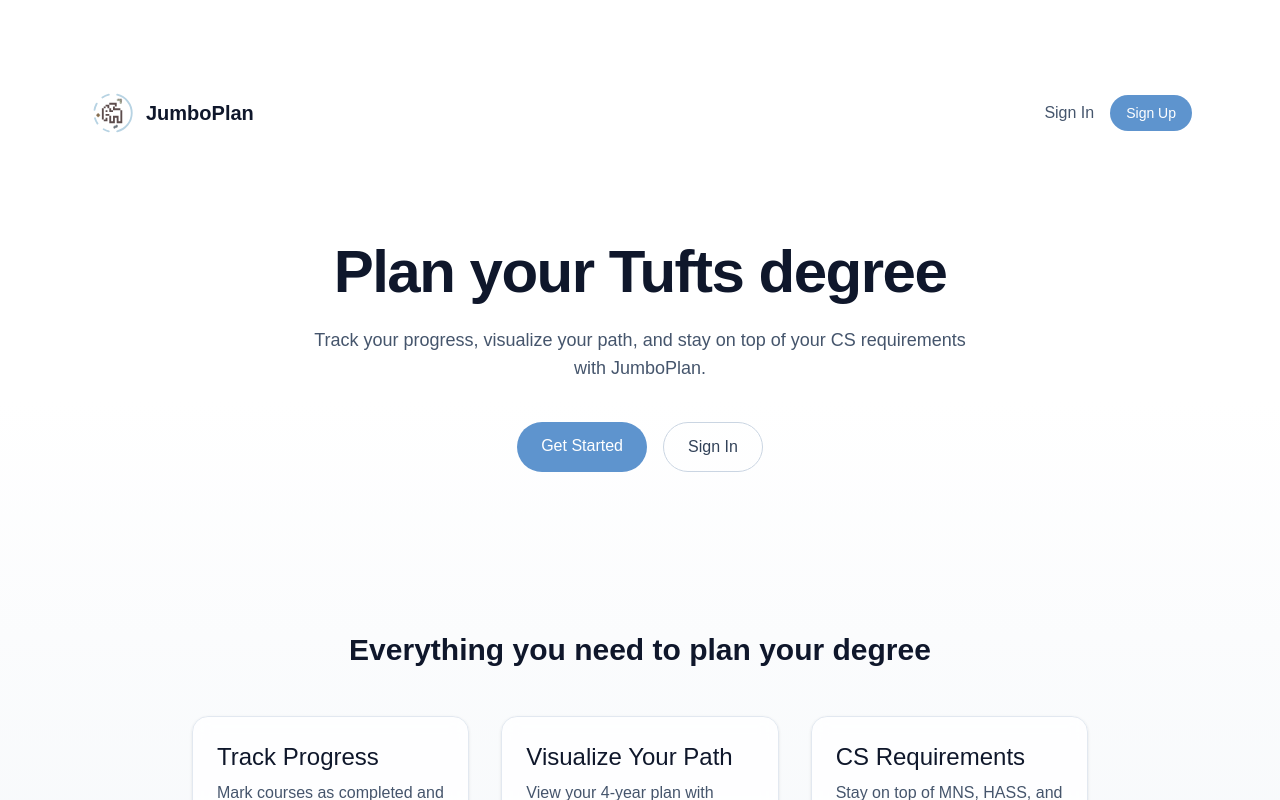
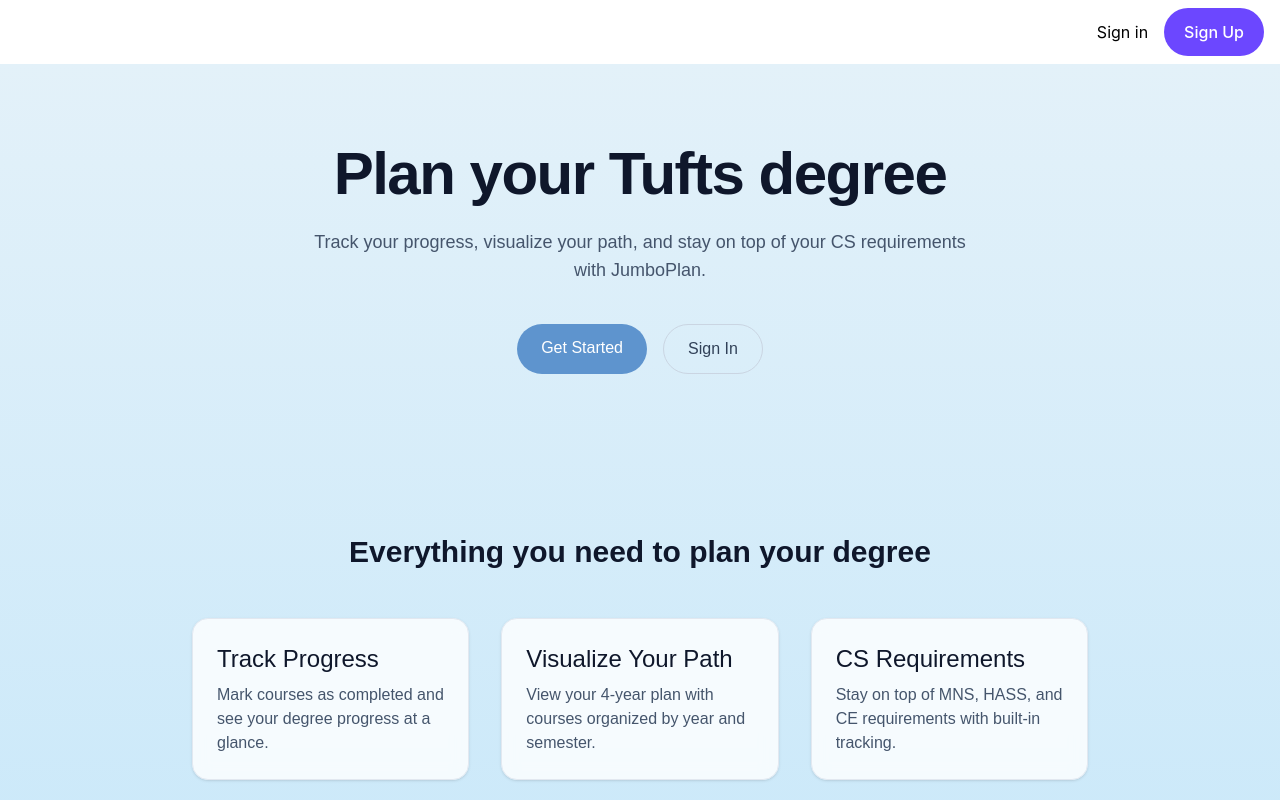
Before and after one commit to nnh1125/JumboPlan, a Next.js app: page / in a window 1280 px wide. Shown: the top 800 px of the page. Built offline with nearby package versions, Linux system fonts and the light colour scheme; no server answers; a web font is replaced by a local one.

Commit message:
fixed styling and bugs

```diff
--- a/src/app/onboarding/page.tsx
+++ b/src/app/onboarding/page.tsx
@@ -1,4 +1,4 @@
-'use client'
+"use client";
 import { useRouter } from "next/dist/client/components/navigation";
 import { useState } from "react";
 
--- a/src/app/page.tsx
+++ b/src/app/page.tsx
@@ -13,19 +13,17 @@
   // Not signed in -> show marketing landing (or redirect to sign-in)
   if (!userId) {
     return (
-      <main className="min-h-screen bg-white text-slate-900">
-      {/* Soft background */}
+      <main className="min-h-screen bg-white text-slate-900" style={{ background: "linear-gradient(180deg, #E3F1F9 0%, #BAE3FA 100%)" }}>
+{/*
       <div className="pointer-events-none fixed inset-0 overflow-hidden">
         <div className="absolute -top-48 left-1/2 h-[520px] w-[520px] -translate-x-1/2 rounded-full bg-sky-200/50 blur-3xl" />
         <div className="absolute top-28 -left-24 h-[420px] w-[420px] rounded-full bg-indigo-200/40 blur-3xl" />
         <div className="absolute bottom-0 right-0 h-[520px] w-[520px] rounded-full bg-cyan-200/40 blur-3xl" />
-        <div className="absolute inset-0 bg-gradient-to-b from-white via-white to-slate-50" />
-      </div>
+        <div className="absolute inset-0 max-h-[10vh] bg-gradient-to-b from-white/40 via-transparent to-slate-50/60" />
+      </div> */}
 
       {/* Content */}
       <div className="relative mx-auto max-w-6xl px-6">
-        <Nav />
-
         <Hero />
 
         <Features />
--- a/src/components/landing/Nav.tsx
+++ b/src/components/landing/Nav.tsx
@@ -5,16 +5,16 @@
     <nav className="flex items-center justify-between py-6">
       <div className="flex items-center gap-2">
         <svg width="50" height="50" viewBox="0 0 270 270" fill="none" xmlns="http://www.w3.org/2000/svg">
-          <path d="M112.5 233.741C102.71 231.511 93.3076 227.837 84.5995 222.84M157.5 36.2588C179.866 41.3671 199.836 53.9178 214.139 71.8561C228.443 89.7944 236.232 112.057 236.232 135C236.232 157.943 228.443 180.206 214.139 198.144C199.836 216.082 179.866 228.633 157.5 233.741M51.5133 192.296C45.3831 183.377 40.7227 173.532 37.7095 163.136M35.1445 118.125C36.9445 107.438 40.4095 97.3125 45.2695 88.0313L47.1708 84.6M77.7033 51.5138C88.2355 44.2787 100.042 39.1026 112.5 36.2588" stroke="#B7D3E3" stroke-width="10" stroke-linecap="round" stroke-linejoin="round"/>
-          <path d="M180.25 68.25L180.25 75.75L172.75 75.75L172.75 68.25L180.25 68.25Z" fill="#D7F1C5" stroke="#5C4C4C" stroke-width="2" stroke-linecap="round" stroke-linejoin="round"/>
-          <path d="M180.25 75.75L180.25 83.25L172.75 83.25L172.75 75.75L180.25 75.75Z" fill="#D7F1C5" stroke="#5C4C4C" stroke-width="2" stroke-linecap="round" stroke-linejoin="round"/>
-          <path d="M180.25 60.75L180.25 68.25L172.75 68.25L172.75 60.75L180.25 60.75Z" fill="#D7F1C5" stroke="#5C4C4C" stroke-width="2" stroke-linecap="round" stroke-linejoin="round"/>
-          <path d="M172.75 60.75L172.75 68.25L165.25 68.25L165.25 60.75L172.75 60.75Z" fill="#D7F1C5" stroke="#5C4C4C" stroke-width="2" stroke-linecap="round" stroke-linejoin="round"/>
-          <path d="M165.25 60.75L165.25 68.25L157.75 68.25L157.75 60.75L165.25 60.75Z" fill="#D7F1C5" stroke="#5C4C4C" stroke-width="2" stroke-linecap="round" stroke-linejoin="round"/>
+          <path d="M112.5 233.741C102.71 231.511 93.3076 227.837 84.5995 222.84M157.5 36.2588C179.866 41.3671 199.836 53.9178 214.139 71.8561C228.443 89.7944 236.232 112.057 236.232 135C236.232 157.943 228.443 180.206 214.139 198.144C199.836 216.082 179.866 228.633 157.5 233.741M51.5133 192.296C45.3831 183.377 40.7227 173.532 37.7095 163.136M35.1445 118.125C36.9445 107.438 40.4095 97.3125 45.2695 88.0313L47.1708 84.6M77.7033 51.5138C88.2355 44.2787 100.042 39.1026 112.5 36.2588" stroke="#B7D3E3" strokeWidth="10" strokeLinecap="round" strokeLinejoin="round"/>
+          <path d="M180.25 68.25L180.25 75.75L172.75 75.75L172.75 68.25L180.25 68.25Z" fill="#D7F1C5" stroke="#5C4C4C" strokeWidth="2" strokeLinecap="round" strokeLinejoin="round"/>
+          <path d="M180.25 75.75L180.25 83.25L172.75 83.25L172.75 75.75L180.25 75.75Z" fill="#D7F1C5" stroke="#5C4C4C" strokeWidth="2" strokeLinecap="round" strokeLinejoin="round"/>
+          <path d="M180.25 60.75L180.25 68.25L172.75 68.25L172.75 60.75L180.25 60.75Z" fill="#D7F1C5" stroke="#5C4C4C" strokeWidth="2" strokeLinecap="round" strokeLinejoin="round"/>
+          <path d="M172.75 60.75L172.75 68.25L165.25 68.25L165.25 60.75L172.75 60.75Z" fill="#D7F1C5" stroke="#5C4C4C" strokeWidth="2" strokeLinecap="round" strokeLinejoin="round"/>
+          <path d="M165.25 60.75L165.25 68.25L157.75 68.25L157.75 60.75L165.25 60.75Z" fill="#D7F1C5" stroke="#5C4C4C" strokeWidth="2" strokeLinecap="round" strokeLinejoin="round"/>
           <path d="M140 212H146V218H140V212ZM152 200H158V206H152V200ZM152 206H158V212H152V206ZM146 206H152V212H146V206ZM140 206H146V212H140V206Z" fill="#82CDEA"/>
-          <path d="M140 212H146M140 212V218H146V212M140 212V206H146M146 212H152M146 212V206M158 206V200H152V206M158 206H152M158 206V212H152M152 206V212M152 206H146" stroke="#5C4C4C" stroke-width="2" stroke-linecap="round" stroke-linejoin="round"/>
+          <path d="M140 212H146M140 212V218H146V212M140 212V206H146M146 212H152M146 212V206M158 206V200H152V206M158 206H152M158 206V212H152M152 206V212M152 206H146" stroke="#5C4C4C" strokeWidth="2" strokeLinecap="round" stroke-linejoin="round"/>
           <path d="M52 144H58V150H52V144ZM58 144H64V150H58V144ZM46 144H52V150H46V144ZM52 150H58V156H52V150ZM52 138H58V144H52V138Z" fill="#EEBE4F"/>
-          <path d="M52 144H58M52 144V150M52 144H46V150H52M52 144V138H58V144M58 144V150M58 144H64V150H58M58 150H52M58 150V156H52V150" stroke="#5C4C4C" stroke-width="2" stroke-linecap="round" stroke-linejoin="round"/>
+          <path d="M52 144H58M52 144V150M52 144H46V150H52M52 144V138H58V144M58 144V150M58 144H64V150H58M58 150H52M58 150V156H52V150" stroke="#5C4C4C" strokeWidth="2" stroke-linecap="round" stroke-linejoin="round"/>
           <path d="M115 190H145V160H155V190H185V120H175V180H165V150H135V180H125V150H115V190ZM85 180H105V160H95V170H85V180ZM75 170H85V110H75V170ZM95 150H115V140H95V150ZM95 130H105V120H95V130ZM85 110H95V100H85V110ZM105 110H115V90H95V100H105V110ZM115 130H135V120H125V110H115V130ZM145 100H135V120H175V110H145V100ZM145 100H155V80H115V90H145V100Z" fill="#5C4C4C"/>
         </svg>
         <Link href="/"className="Jersey25 text-xl font-semibold text-slate-900">
```
